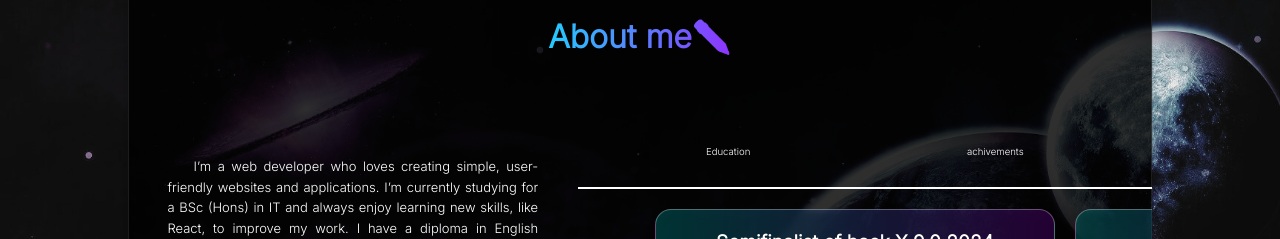
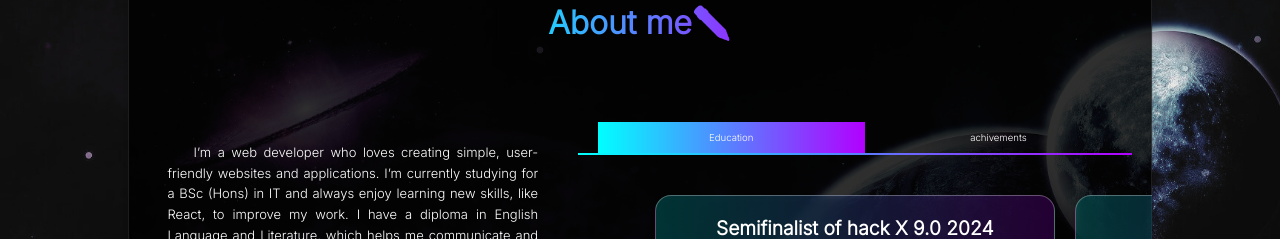
Before and after one commit to Dinithi1625403/myPortfolio, a React (Create React App) app: page / in a window 1280 px wide. Shown: the part 840-1079 px from the top of the page. Built offline with nearby package versions, Linux system fonts and the light colour scheme.

Commit message:
modified aboutsection-tabs

```diff
--- a/src/components/about.css
+++ b/src/components/about.css
@@ -85,10 +85,16 @@ padding: 10px;
     padding: 20px;
 
 }
+
 .tab{
     background: transparent;
     padding: 10px;
     color: white;
+    width: 400px;
+    text-align: center;
+
+
+
 
 }
 #edu:hover ~ #achive {
@@ -97,27 +103,45 @@ padding: 10px;
 #achive:hover ~ #edu {
     border-bottom: none;
 }
-.tab.active, .tab:active, .tab:focus {
-    border: 2px solid;
+
+
+.tab.active{
+
     color: white;
     padding: 10px;
-    border-image: linear-gradient(to right, #00FFFF, #B200FF) 1;
+
     border-top: none;
     border-left: none;
     border-right: none;
+    background: linear-gradient(to right, #00FFFF, #B200FF);
+    border-bottom: 2px solid transparent;
+}
+.tab:focus {
+
+    color: white;
+    padding: 10px;
+
+    border-top: none;
+    border-left: none;
+    border-right: none;
+    background: linear-gradient(to right, #00FFFF, #B200FF);
+    border-bottom: 2px solid transparent;
 }
 
-.tab:hover {
-    border-bottom: 2px solid;
-    border-image: linear-gradient(to right, #00FFFF, #B200FF) 1;
-}
+
 
 .tab:not(:hover) {
     border-bottom: none;
 }
 
-hr{
-    border: 1px solid white;
+.tabHr{
+    position: relative;
+    margin-left: 20px;
+    margin-right: 20px;
     margin-top: 0px;
+    top: -20px;
+    background: linear-gradient(to right, #00FFFF, #b200ff);
+    height: 2px;
+    border: none;
 
 }
--- a/src/components/about.jsx
+++ b/src/components/about.jsx
@@ -21,7 +21,7 @@ useEffect(() => {
     window.removeEventListener('scroll', handleScroll);
   };
 }, []);
-  function aboutSection(event,tabName) {
+  function aboutSection(event, tabName) {
     var i, tabContent, tab;
     tabContent = document.getElementsByClassName("tabContent");
     for (i = 0; i < tabContent.length; i++) {
@@ -34,6 +34,10 @@ useEffect(() => {
     document.getElementById(tabName).style.display = "block";
     event.currentTarget.className += " active";
   }
+
+  useEffect(() => {
+    document.getElementById("edu").click();
+  }, []);
   return (
     <div id="about" className="container">
       <h1>About me✏️</h1>
@@ -47,7 +51,7 @@ useEffect(() => {
         <a className="tab"id="edu"  onClick={(e) => aboutSection(e, 'education')}>Education</a>
         <a className="tab" id="achive" onClick={(e) => aboutSection(e, 'achivements')}>achivements</a>
       </div>
-      <hr></hr>
+      <hr className="tabHr"></hr>
       <div id="education" className="tabContent">
 
         <Achievements />
--- a/src/components/about/achievements.jsx
+++ b/src/components/about/achievements.jsx
@@ -3,7 +3,7 @@ import './achievements.css';
 export default function Achievements(){
     const AchievementsData = [
         {title:"Semifinalist of hack X 9.0 2024",description:"HackX is a Ideathon organized by Faculty of Science,University of Kaleniya.",image:"https://i.ibb.co/FqgWZ7ps/hackX.jpg"},
-        {title:"Finalist of InspiHER",description:"InspiHER is a Hackathon organized by IEEE WIE AG IEEE SL Section.",image:"https://i.ibb.co/7zvJYJ1/hack-X-9-0.png"},
+        {title:"Finalist of InspiHER",description:"InspiHER is a Hackathon organized by IEEE WIE AG IEEE SL Section.",image:"https://i.ibb.co/zT0csVfj/InspiHer.jpg"},
 
     ];
     return(
```
Also changed, not shown: src/components/about/InspiHer.jpg (added).
